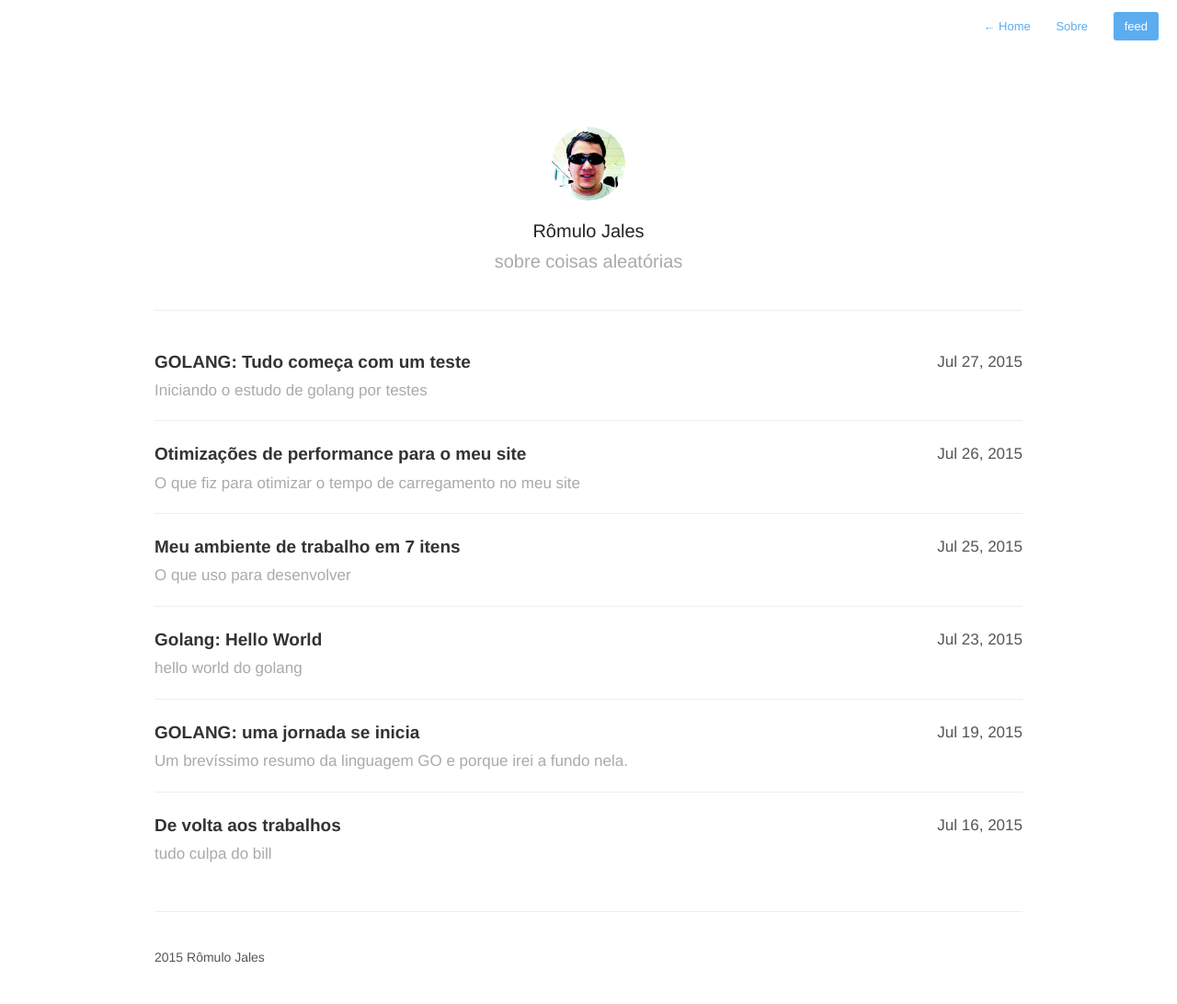
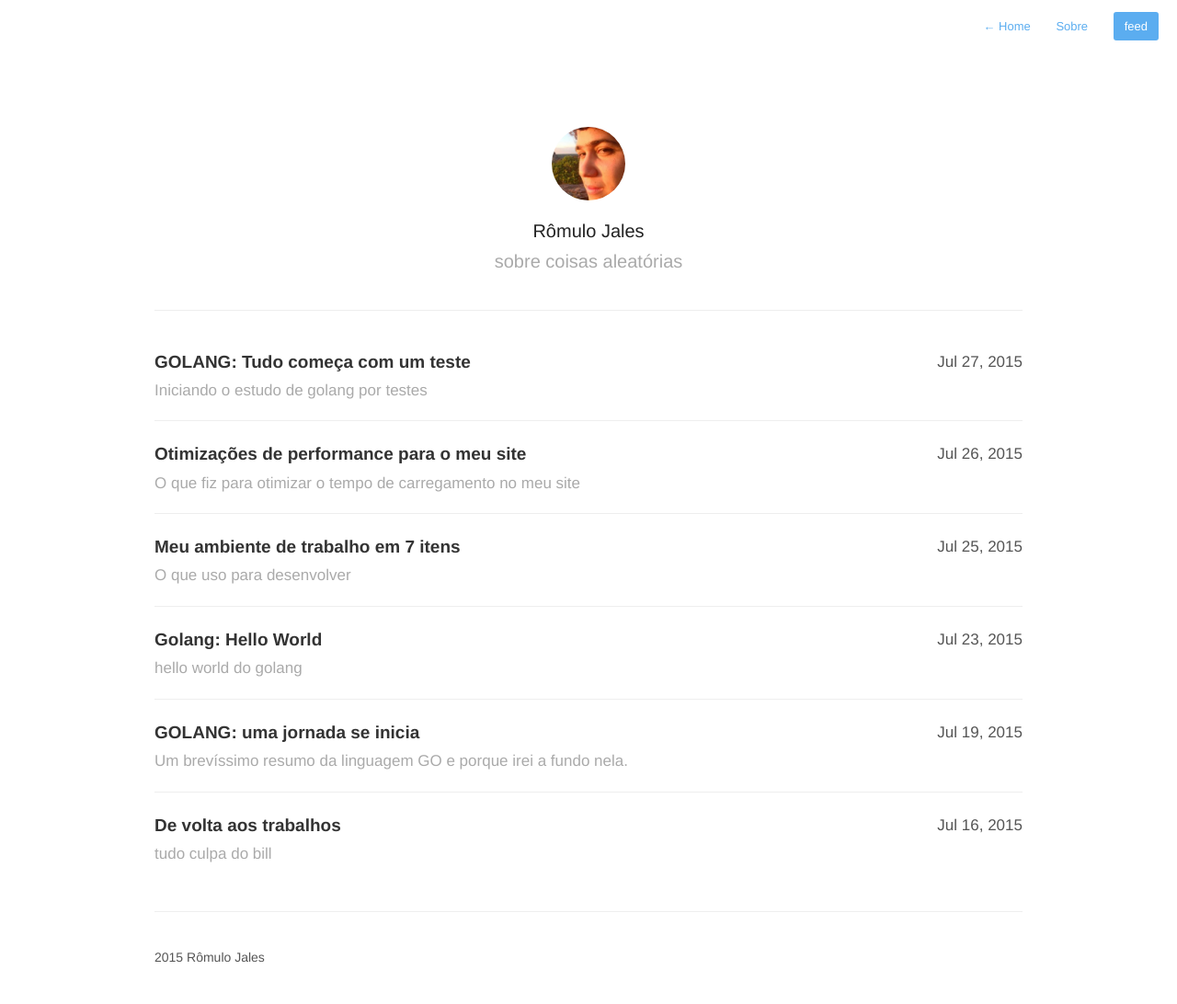
Before and after one commit to romulojales/romulojales.github.io, a Jekyll site: the page built from index.html, in a window 1280 px wide. Shown: the whole page at 92% size. Built offline with Jekyll 4.4.1, drawn with Linux system fonts in a browser that asks for light colours; Markdown is read by kramdown in place of the engine named in the settings; the list of posts is cut into pages by our own code.

Commit message:
mudando o avatar

```diff
--- a/_includes/profile.html
+++ b/_includes/profile.html
@@ -2,7 +2,7 @@
     <section id="wrapper">
         <header id="header">
             <a href='{{ site.url }}/sobre'>
-                <img id="avatar" width="80px" height="80px" src="/assets/images/avatar.png"/>
+                <img id="avatar" width="80px" height="80px" src="/assets/images/avatar2.jpeg"/>
             </a>
             <h1>{{ site.author }}</h1>
             <h2>{{ site.description }}</h2>
--- a/_layouts/default.html
+++ b/_layouts/default.html
@@ -15,7 +15,7 @@ layout: compress
   <!-- Social: Facebook / Open Graph -->
   <meta property="fb:admins" content="100001734547813" />
   <meta property="og:site_name" content="{{ site.name }}">
-  <meta property="og:image" content="http://romulojales.com/assets/images/avatar.png">
+  <meta property="og:image" content="http://romulojales.com/assets/images/avatar2.jpeg">
 
   <meta property="og:url" content="{{ page.url | prepend: site.url }}">
   <meta property="og:title" content="{% if page.title %}{{ page.title }}{% else %}{{ site.title }}{% endif %}">
@@ -23,7 +23,7 @@ layout: compress
 
   <meta itemprop="name" content="{{ site.name }}"/>
   <meta itemprop="description" content="{% if page.description %}{{ page.description | strip_html | strip_newlines }}{% else %}{{ site.description }}{% endif %}">
-  <meta itemprop="image" content="http://romulojales.com/assets/images/avatar.png"/>
+  <meta itemprop="image" content="http://romulojales.com/assets/images/avatar2.jpeg"/>
 
   <link rel="author" href="https://plus.google.com/+R%C3%B4muloJales/?rel=author">
 
```
Also changed, not shown: assets/images/avatar2.jpeg (added).
